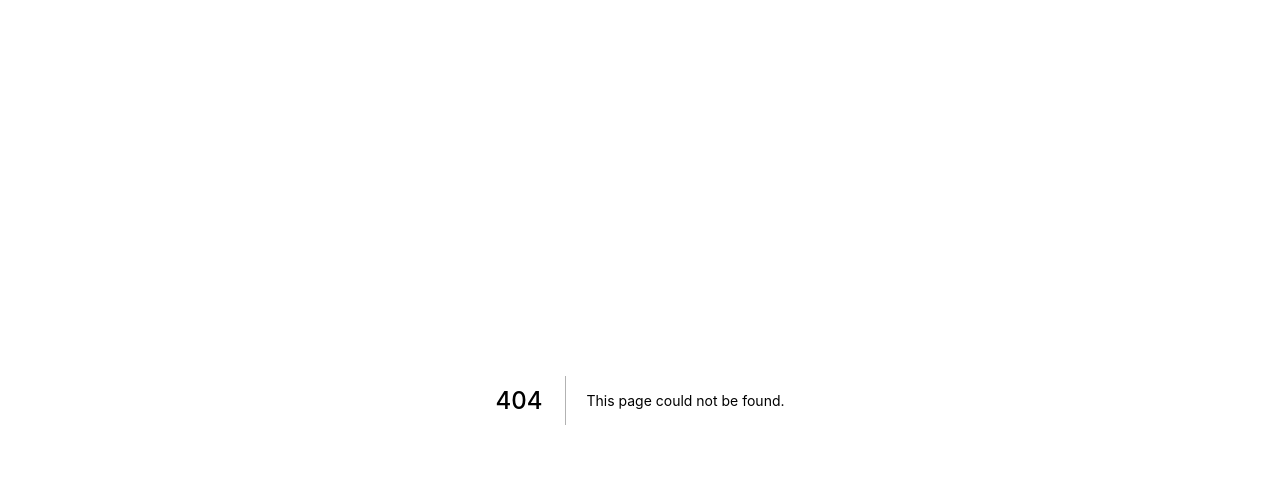
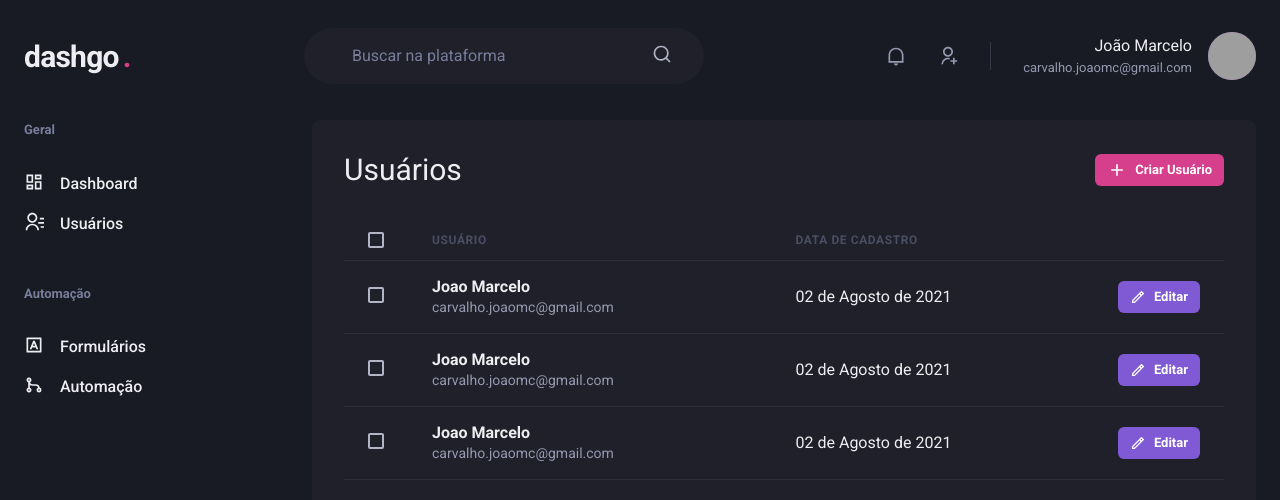
Before and after one commit to hereisjohnny2/dashgo, a Next.js app: page /users in a window 1280 px wide. Before the commit this address had no page. Shown: the top 500 px of the page. Built offline with nearby package versions, Linux system fonts and the light colour scheme; grey boxes are pictures that could not be loaded.

Commit message:
Estilização da listagem de usuários

```diff
--- /dev/null
+++ b/src/pages/users/index.tsx
@@ -0,0 +1,132 @@
+import {
+  Box,
+  Button,
+  Checkbox,
+  Flex,
+  Heading,
+  Icon,
+  Table,
+  Tbody,
+  Td,
+  Text,
+  Th,
+  Thead,
+  Tr
+} from "@chakra-ui/react";
+import { RiAddLine, RiPencilLine } from "react-icons/ri";
+import { Header } from "../../components/Header";
+import { Sidebar } from "../../components/Sidebar";
+
+export default function UserList() {
+  return (
+    <Box>
+      <Header />
+      <Flex
+        w="100%"
+        maxWidth={1480}
+        my="6"
+        mx="auto"
+        px="6"
+      >
+        <Sidebar/>
+        <Box flex="1" borderRadius={8} bgColor="gray.800" p="8">
+          <Flex mb="8" justify="space-between" align="center">
+            <Heading size="lg" fontWeight="normal">Usuários</Heading>
+            <Button
+              as="a"
+              size="sm"
+              fontSize="small"
+              colorScheme="pink"
+              leftIcon={<Icon as={RiAddLine} fontSize="20" />}
+            >
+              Criar Usuário
+            </Button>
+          </Flex>
+          <Table colorScheme="whiteAlpha">
+            <Thead>
+              <Tr>
+                <Th px="6" color="gray.300" w="8">
+                  <Checkbox colorScheme="pink" />
+                </Th>
+                <Th>Usuário</Th>
+                <Th>Data de Cadastro</Th>
+                <Th w="8"></Th>
+              </Tr>
+            </Thead>
+            <Tbody>
+              <Tr>
+                <Td px="6">
+                  <Checkbox colorScheme="pink" />
+                </Td>
+                <Td>
+                  <Box>
+                    <Text fontWeight="bold">Joao Marcelo</Text>
+                    <Text fontSize="sm" color="gray.300">carvalho.joaomc@gmail.com</Text>
+                  </Box>
+                </Td>
+                <Td>02 de Agosto de 2021</Td>
+                <Td>
+                  <Button
+                    as="a"
+                    size="sm"
+                    fontSize="small"
+                    colorScheme="purple"
+                    leftIcon={<Icon as={RiPencilLine} fontSize="16" />}
+                  >
+                    Editar
+                  </Button>
+                </Td>
+              </Tr>
+              <Tr>
+                <Td px="6">
+                  <Checkbox colorScheme="pink" />
+                </Td>
+                <Td>
+                  <Box>
+                    <Text fontWeight="bold">Joao Marcelo</Text>
+                    <Text fontSize="sm" color="gray.300">carvalho.joaomc@gmail.com</Text>
+                  </Box>
+                </Td>
+                <Td>02 de Agosto de 2021</Td>
+                <Td>
+                  <Button
+                    as="a"
+                    size="sm"
+                    fontSize="small"
+                    colorScheme="purple"
+                    leftIcon={<Icon as={RiPencilLine} fontSize="16" />}
+                  >
+                    Editar
+                  </Button>
+                </Td>
+              </Tr>
+              <Tr>
+                <Td px="6">
+                  <Checkbox colorScheme="pink" />
+                </Td>
+                <Td>
+                  <Box>
+                    <Text fontWeight="bold">Joao Marcelo</Text>
+                    <Text fontSize="sm" color="gray.300">carvalho.joaomc@gmail.com</Text>
+                  </Box>
+                </Td>
+                <Td>02 de Agosto de 2021</Td>
+                <Td>
+                  <Button
+                    as="a"
+                    size="sm"
+                    fontSize="small"
+                    colorScheme="purple"
+                    leftIcon={<Icon as={RiPencilLine} fontSize="16" />}
+                  >
+                    Editar
+                  </Button>
+                </Td>
+              </Tr>
+            </Tbody>
+          </Table>
+        </Box>
+      </Flex>
+    </Box>
+  );
+}
```
